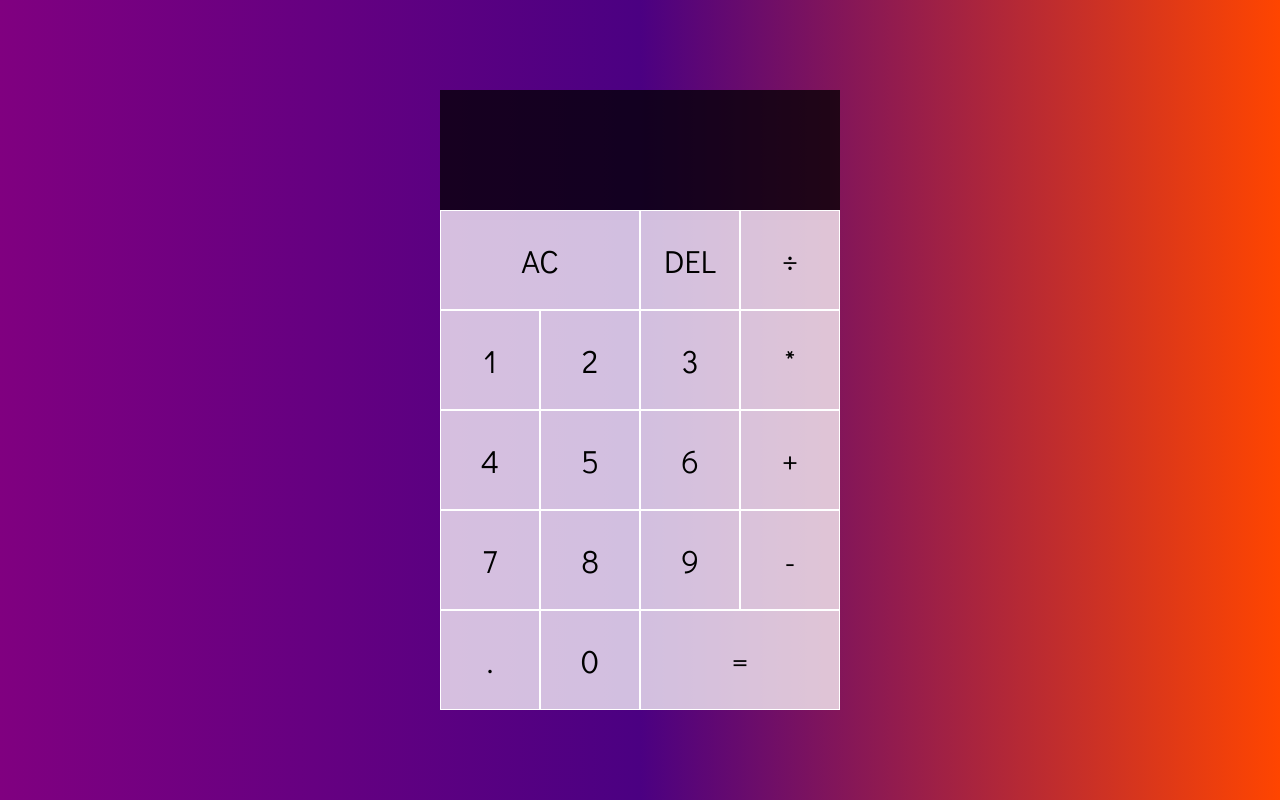
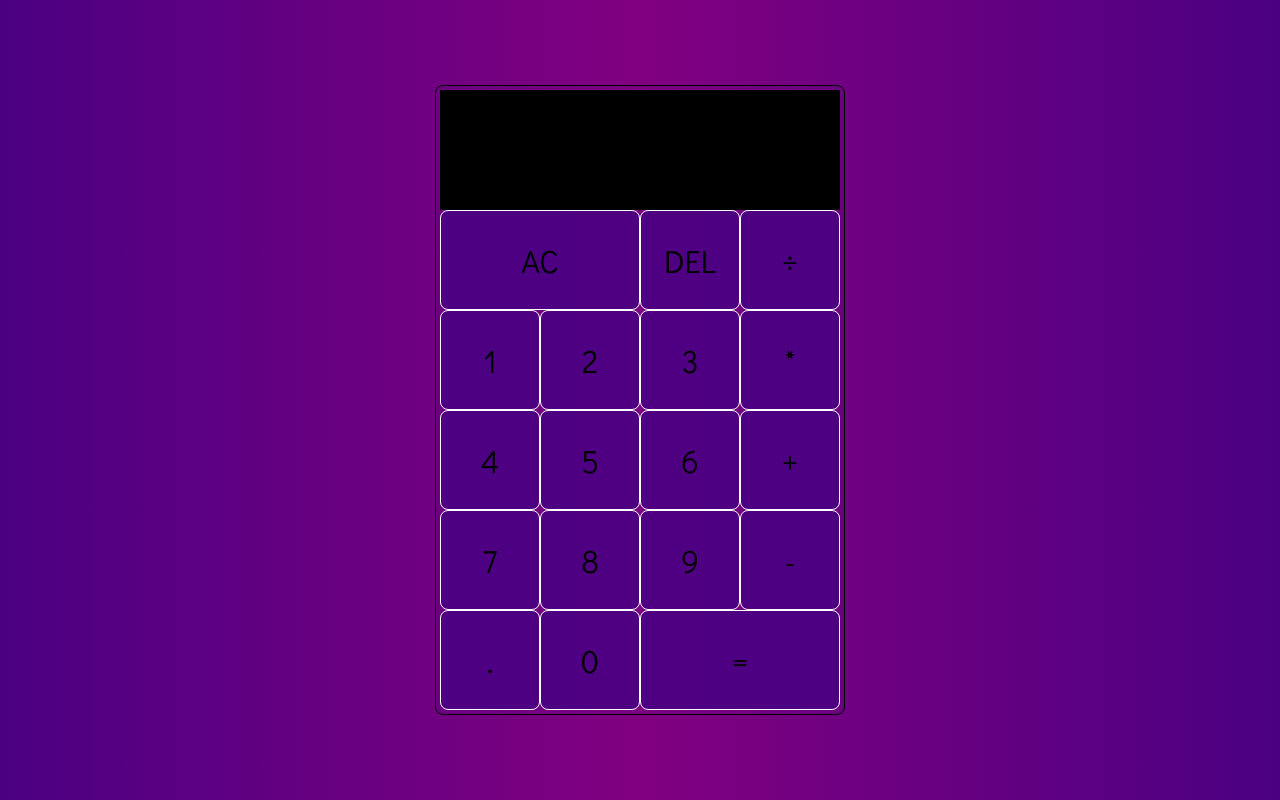
Before and after one commit to gabrielzerio/calculator, a plain HTML site: page index.html in a window 1280 px wide. Drawn offline with Linux system fonts and the light colour scheme.

Commit message:
purple background

```diff
--- a/style.css
+++ b/style.css
@@ -3,26 +3,38 @@
     font-family: 'Didact Gothic', sans-serif;
     font-weight: normal;
 }
-
+body,html{
+    width: 100%;
+    height: 100%;
+}
 body{
+    display: flex;
+    justify-content: center;
+    align-items: center;
     padding: 0;
     margin: 0;
-    background: linear-gradient(to right ,#800080, #4b0082, #ff4500);
+    background: linear-gradient(to right ,#4b0082, #800080, #4b0082);
 }
 .calculator-grid{
     display: grid;
     justify-content: center;
     align-content: center;
-    min-height: 100vh;
     grid-template-columns: repeat(4,100px);
     grid-template-rows: minmax(120px,auto) repeat(5,100px);
+    width: fit-content;
+    height: fit-content;
+    padding: 4px;
+    border: 1px solid black;
+    border-radius: 8px;
+    background-color:rgba(75, 0, 130, .1);
 }
 .calculator-grid > button{
     cursor: pointer;
     font-size: 2rem;
     border: 1px solid white;
     outline: none;
-    background-color: rgba(255, 255, 255,.75);
+    border-radius: 8px;
+    background-color:rgba(75, 0, 130, .9);
 }
 
 .calculator-grid > button:hover{
@@ -34,7 +46,7 @@ body{
 
 .output{
     grid-column: 1/-1;
-    background-color: rgba(0,0,0,.75);
+    background-color: rgba(0,0,0);
     display: flex;
     align-items: flex-end;
     justify-content: space-around;
```
